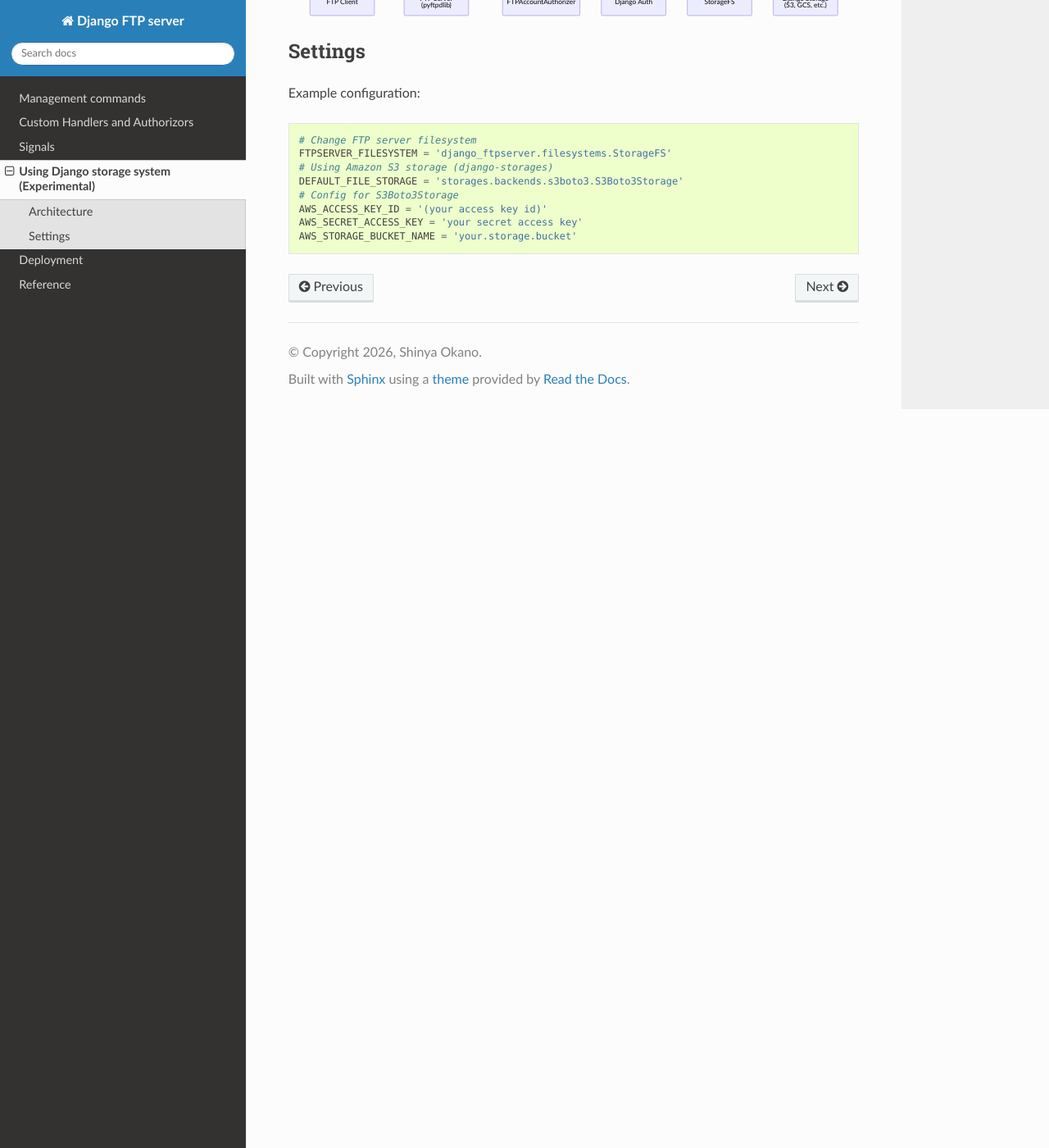
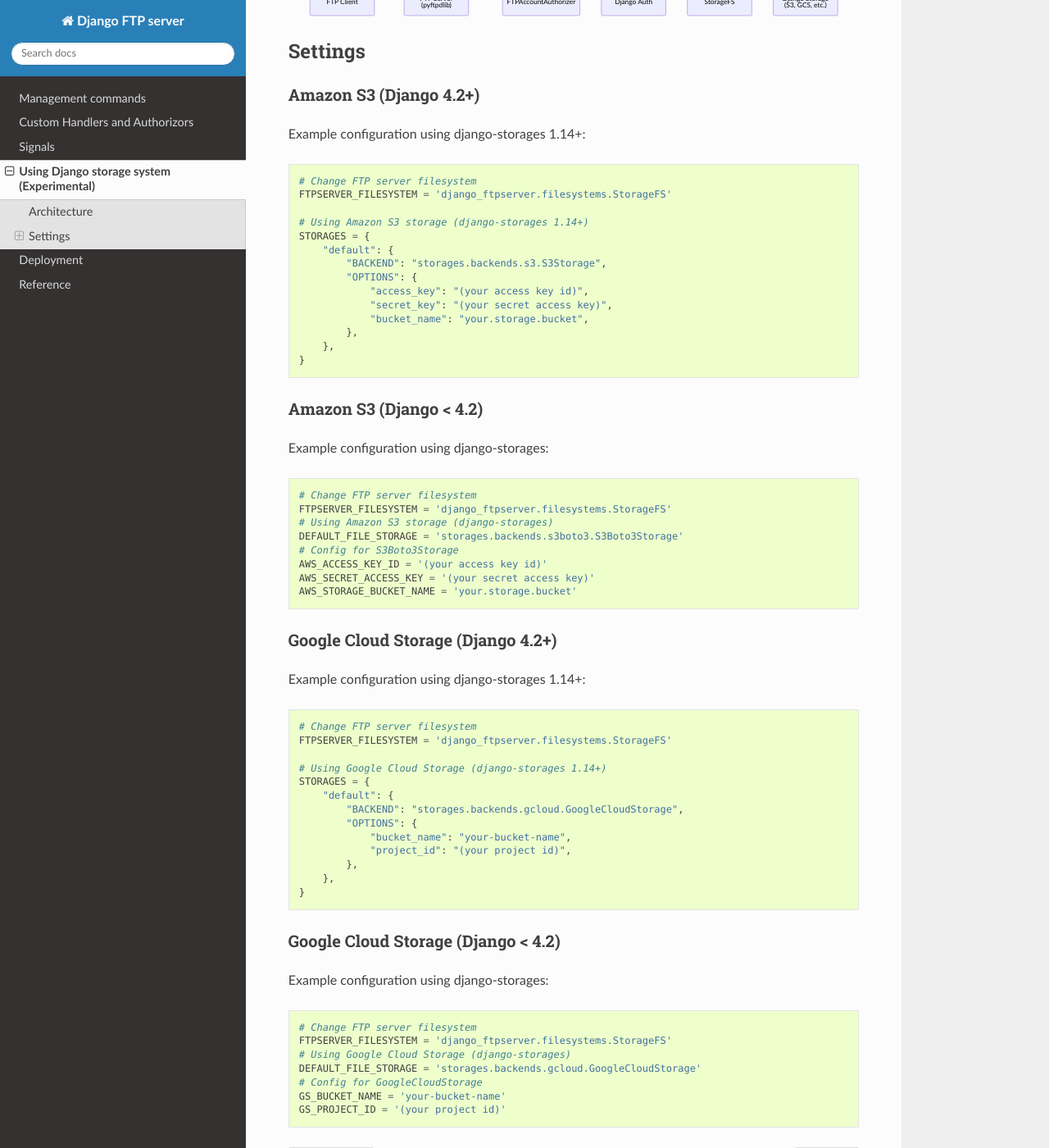
Before and after one commit to tokibito/django-ftpserver, a Sphinx documentation site: the page built from docs/source/using_django_storage.rst, in a window 1280 px wide and 1400 px high, scrolled down 959 px. Shown: the whole window at 82% size. Built offline with Sphinx 7.4.7 and the Read the Docs theme 3.1.0, drawn with Linux system fonts in a browser that asks for light colours.

Commit message:
modify patches for StorageFS

```diff
--- a/ChangeLog.rst
+++ b/ChangeLog.rst
@@ -12,6 +12,7 @@
 * Added DEBUG level logging for all FTP events
 * Added TLS install option (``pip install django-ftpserver[tls]``)
 * Fixed "MySQL server has gone away" error in long-running FTP server processes
+* Added support for django-storages 1.14+ (S3Storage, GoogleCloudStorage)
 
 0.10.0
 ======
--- a/docs/source/using_django_storage.rst
+++ b/docs/source/using_django_storage.rst
@@ -49,7 +49,30 @@
 Settings
 ========
 
-Example configuration::
+Amazon S3 (Django 4.2+)
+-----------------------
+
+Example configuration using django-storages 1.14+::
+
+   # Change FTP server filesystem
+   FTPSERVER_FILESYSTEM = 'django_ftpserver.filesystems.StorageFS'
+
+   # Using Amazon S3 storage (django-storages 1.14+)
+   STORAGES = {
+       "default": {
+           "BACKEND": "storages.backends.s3.S3Storage",
+           "OPTIONS": {
+               "access_key": "(your access key id)",
+               "secret_key": "(your secret access key)",
+               "bucket_name": "your.storage.bucket",
+           },
+       },
+   }
+
+Amazon S3 (Django < 4.2)
+------------------------
+
+Example configuration using django-storages::
 
    # Change FTP server filesystem
    FTPSERVER_FILESYSTEM = 'django_ftpserver.filesystems.StorageFS'
@@ -57,5 +80,37 @@
    DEFAULT_FILE_STORAGE = 'storages.backends.s3boto3.S3Boto3Storage'
    # Config for S3Boto3Storage
    AWS_ACCESS_KEY_ID = '(your access key id)'
-   AWS_SECRET_ACCESS_KEY = 'your secret access key'
+   AWS_SECRET_ACCESS_KEY = '(your secret access key)'
    AWS_STORAGE_BUCKET_NAME = 'your.storage.bucket'
+
+Google Cloud Storage (Django 4.2+)
+----------------------------------
+
+Example configuration using django-storages 1.14+::
+
+   # Change FTP server filesystem
+   FTPSERVER_FILESYSTEM = 'django_ftpserver.filesystems.StorageFS'
+
+   # Using Google Cloud Storage (django-storages 1.14+)
+   STORAGES = {
+       "default": {
+           "BACKEND": "storages.backends.gcloud.GoogleCloudStorage",
+           "OPTIONS": {
+               "bucket_name": "your-bucket-name",
+               "project_id": "(your project id)",
+           },
+       },
+   }
+
+Google Cloud Storage (Django < 4.2)
+-----------------------------------
+
+Example configuration using django-storages::
+
+   # Change FTP server filesystem
+   FTPSERVER_FILESYSTEM = 'django_ftpserver.filesystems.StorageFS'
+   # Using Google Cloud Storage (django-storages)
+   DEFAULT_FILE_STORAGE = 'storages.backends.gcloud.GoogleCloudStorage'
+   # Config for GoogleCloudStorage
+   GS_BUCKET_NAME = 'your-bucket-name'
+   GS_PROJECT_ID = '(your project id)'
```
Also changed, not shown: 1 other file.
